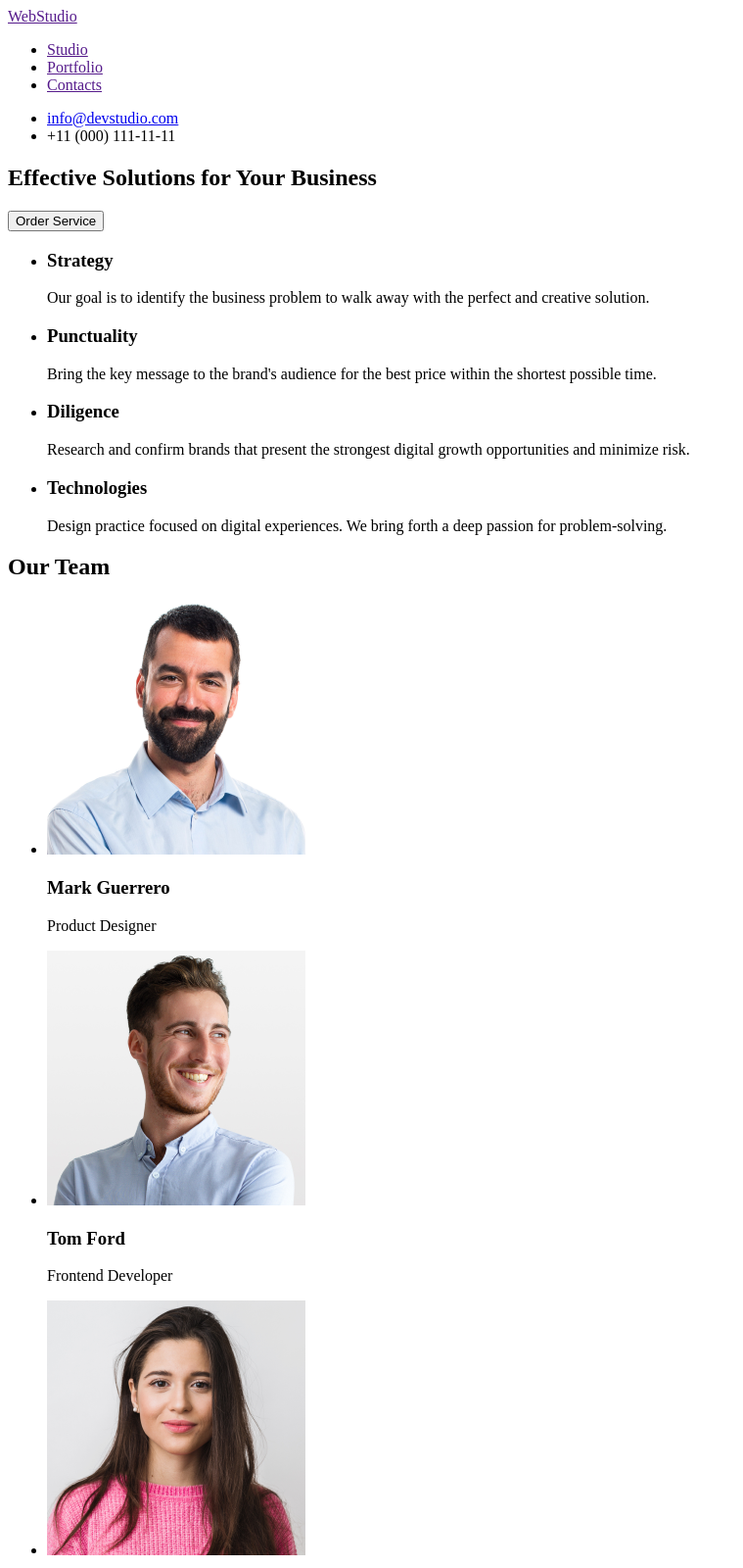
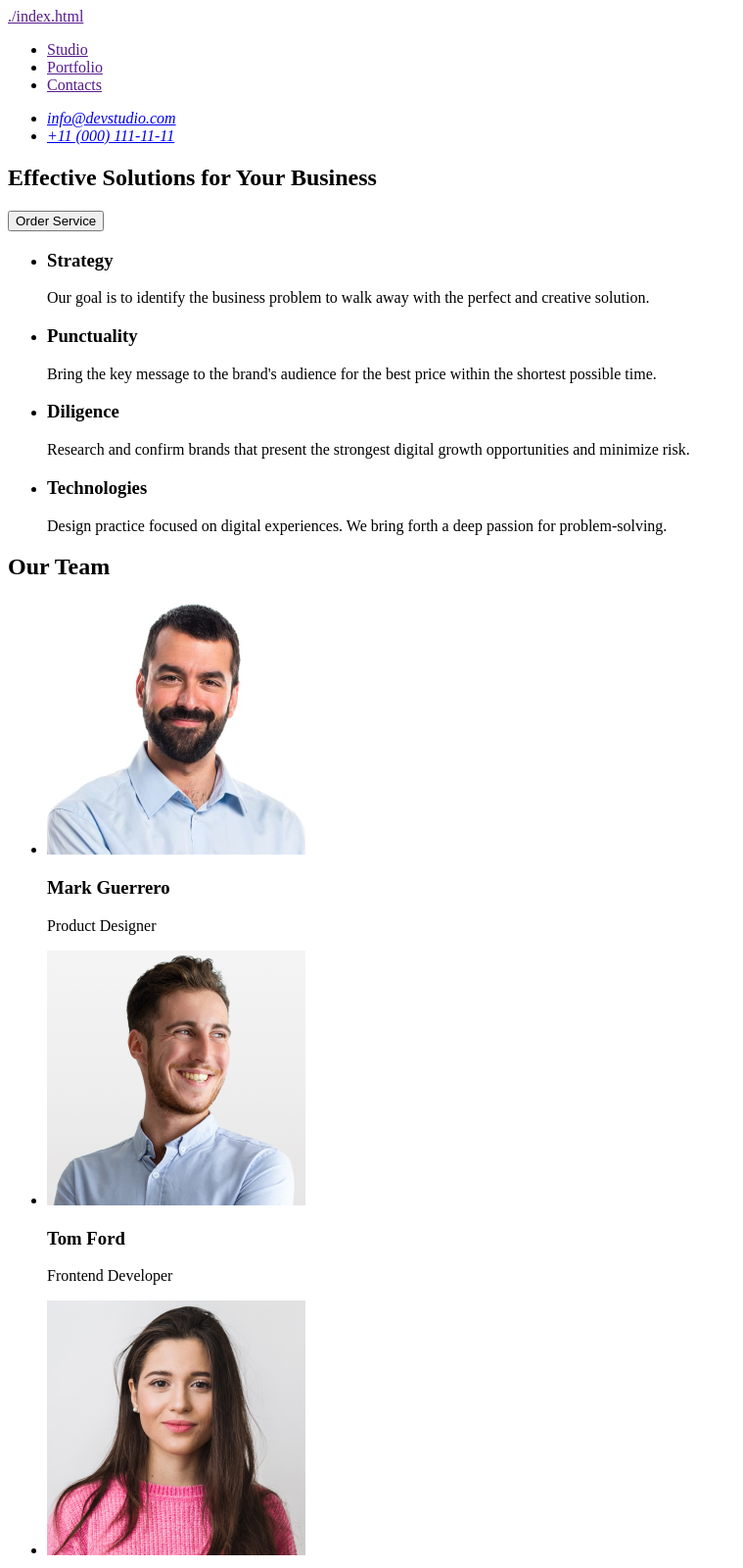
Before and after one commit to Iryna-Lebed/goit-markup-hw-01, a plain HTML site: page index.html in a window 1280 px wide. Shown: the top 1600 px of the page at 98% size, without its empty margins (0-759 px from the left). Drawn offline with Linux system fonts and the light colour scheme.

Commit message:
home work

```diff
--- a/index.html
+++ b/index.html
@@ -8,18 +8,19 @@
 <body>
     <header>
         <nav>
-            <a href="">WebStudio</a>
+            <a href="">./index.html</a>
             <ul>
                <li><a href="">Studio</a></li>
                <li><a href="">Portfolio</a></li>
                <li><a href="">Contacts</a></li>
             </ul>
         </nav>
+        <address>
         <ul>
-            <li><a href="mailto:info@devstudio.com">info@devstudio.com</a></li>
-            <li><a href="tel:110001111111"></a>+11 (000) 111-11-11</li>
+            <li><a href="mailto:info@devstudio.com" target="_blank"> info@devstudio.com</a></li>
+            <li><a href="tel:+110001111111" target="_blank"> +11 (000) 111-11-11</a></li>
         </ul>
-
+        </address>
     </header>
     <main>
         <section><h1>Effective Solutions for Your Business</h1>
@@ -51,22 +52,22 @@
             <h2>Our Team</h2>
             <ul>
                 <li>
-                    <img src="/images/img.png" alt="Mark Guerrero" width="264" height="260">
+                    <img src="./images/img.jpg" alt="Mark Guerrero" width="264" height="260">
                     <h3>Mark Guerrero</h3>
                     <p>Product Designer</p>
                 </li>
                 <li>
-                    <img src="/images/img-1.png" alt="Tom Ford" width="264" height="260">
+                    <img src="./images/img-1.jpg" alt="Tom Ford" width="264" height="260">
                     <h3>Tom Ford</h3>
                     <p>Frontend Developer</p>
                 </li>
                 <li>
-                    <img src="/images/img-2.png" alt="Camila Garcia" width="264" height="260">
+                    <img src="./images/img-2.jpg" alt="Camila Garcia" width="264" height="260">
                     <h3>Camila Garcia</h3>
                     <p>Marketing</p>
                 </li>
                 <li>
-                    <img src="/images/img-3.png" alt="Daniel Wilson" width="264" height="260">
+                    <img src="./images/img-3.jpg" alt="Daniel Wilson" width="264" height="260">
                     <h3>Daniel Wilson</h3>
                     <p>UI Designer</p>
                 </li>
@@ -75,9 +76,10 @@
 
     </main>
     <footer>
-        <h2>WebStudio</h2>
+        <a href="./index.html">webstudio</a></li>
         <p>Increase the flow of customers and sales for your business with digital marketing & growth solutions.</p>
 
     </footer>
 </body>
 </html>
+href="./index.html
```
Also changed, not shown: images/img-1.jpg (added), images/img-1.png (deleted), images/img-2.jpg (added), images/img-2.png (deleted), images/img-3.jpg (added), images/img-3.png (deleted), images/img.jpg (added), images/img.png (deleted).
